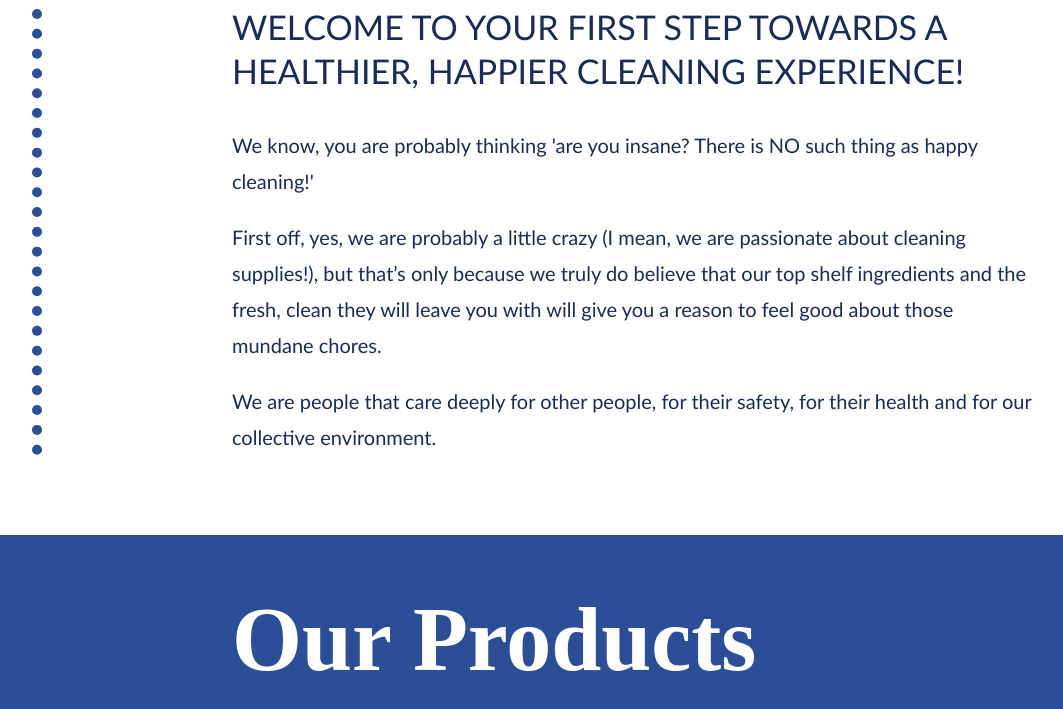
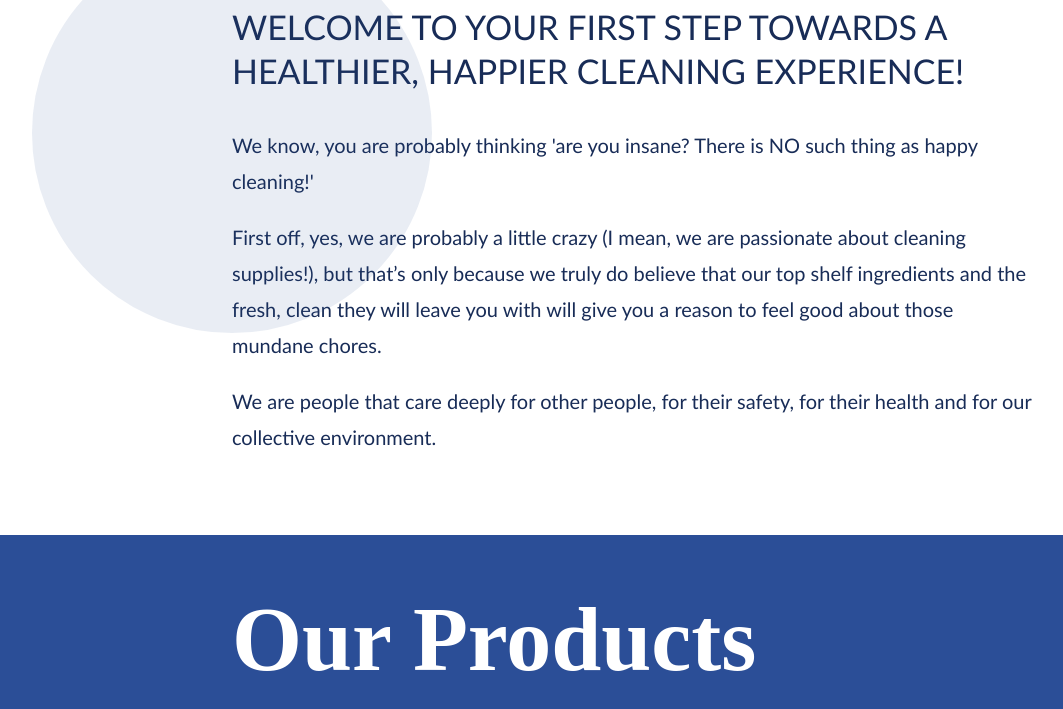
Before and after one commit to untrumpamerica/replacementgoods.com, a plain HTML site: page new-home.html in a window 1280 px wide. Shown: the part 269-978 px from the top of the page, without its empty margins (108-1171 px from the left). Drawn offline with Linux system fonts and the light colour scheme; a web font is replaced by a local one.

Commit message:
shapes instead of dots

```diff
--- a/new-styles.css
+++ b/new-styles.css
@@ -106,9 +106,11 @@ h3 {
     content: '';
     display: block;
     position: absolute;
-    top: 80px;
-    bottom: 80px;
+    top: 50%;
+    margin-top: -200px;
     width: 0;
-    border-left: 10px dotted #2B4E97;
+    opacity: 0.1;
+    border: 200px solid #2B4E97;
+    border-radius: 50%;
   }
 }
```
